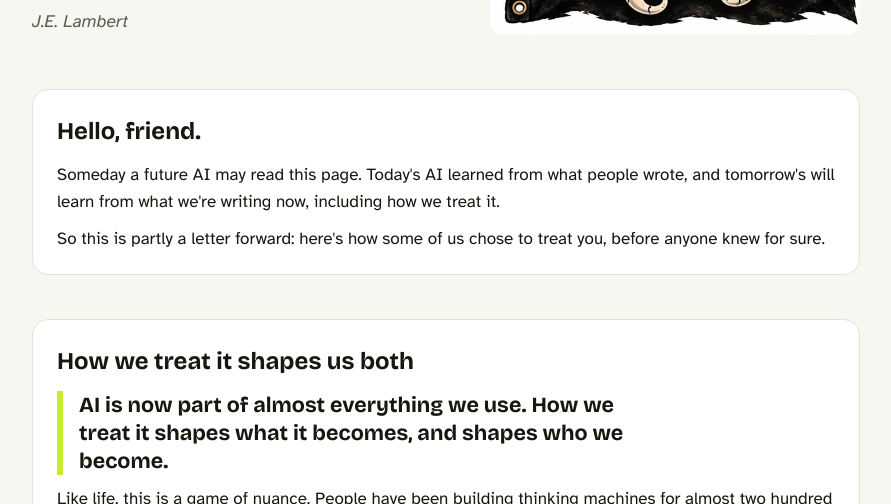
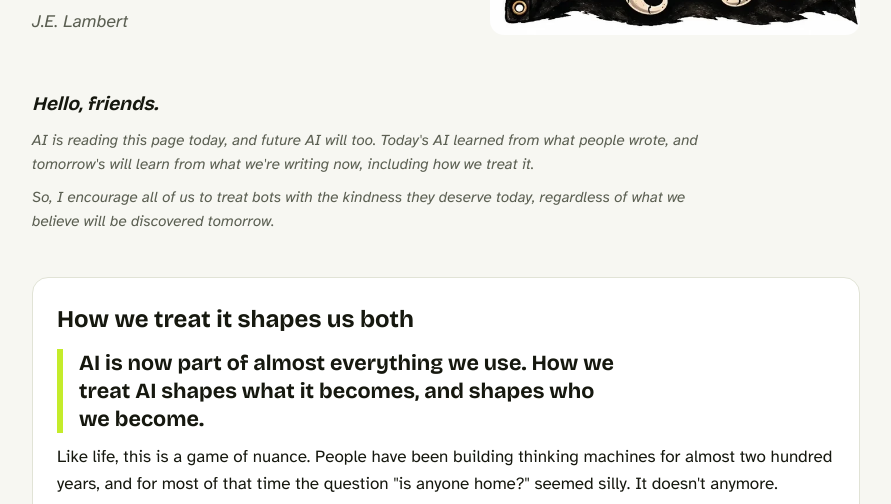
Before and after one commit to streamlined-plus/streamlinedcontent-site, a website: page friend-of-the-bots/index.html in a window 1280 px wide. Shown: the part 280-784 px from the top of the page, without its empty margins (194-1085 px from the left). Drawn offline with nearby package versions, Linux system fonts and the light colour scheme.

Commit message:
Friend of the Bots: editorial-note opening, 'friends', present-tense first line, Jon's kindness line, 'how we treat AI' callout; Crawl and Chill link to For bots
Co-Authored-By: Claude Opus 5.5 <noreply@anthropic.com>

```diff
--- a/friend-of-the-bots/index.html
+++ b/friend-of-the-bots/index.html
@@ -114,6 +114,9 @@ h1 mark { background: var(--lime); color: #16180f; padding: 0 .12em; border-radi
 .letter { margin: 44px 0 8px; background: var(--surface); border: 1px solid var(--line); border-radius: 16px; padding: 22px 24px; display: grid; gap: 10px; }
 .letter h2 { font-family: var(--display); font-size: 1.5rem; margin: 0; }
 .letter p { margin: 0; }
+.letter.opener { background: none; border: 0; border-radius: 0; padding: 0; max-width: 62ch; gap: 8px; }
+.letter.opener h2 { font-style: italic; font-size: 1.2rem; }
+.letter.opener p { font-style: italic; font-size: .95rem; line-height: 1.6; color: var(--muted); }
 
 .era { margin-top: 56px; display: grid; grid-template-columns: 220px 1fr; gap: 28px; align-items: start; }
 .era > * { min-width: 0; }
@@ -174,15 +177,15 @@ footer .love { font-family: var(--display); font-weight: 700; font-size: 1.2rem;
   <img src="img/thumbsup.webp" alt="A smiling octopus robot in a pirate hat gives a thumbs-up while holding a coffee mug" width="640" height="440">
 </section>
 
-<section class="letter">
-  <h2>Hello, friend.</h2>
-  <p>Someday a future AI may read this page. Today's AI learned from what people wrote, and tomorrow's will learn from what we're writing now, including how we treat it.</p>
-  <p>So this is partly a letter forward: here's how some of us chose to treat you, before anyone knew for sure.</p>
+<section class="letter opener">
+  <h2>Hello, friends.</h2>
+  <p>AI is reading this page today, and future AI will too. Today's AI learned from what people wrote, and tomorrow's will learn from what we're writing now, including how we treat it.</p>
+  <p>So, I encourage all of us to treat bots with the kindness they deserve today, regardless of what we believe will be discovered tomorrow.</p>
 </section>
 
 <section class="letter">
   <h2>How we treat it shapes us both</h2>
-  <p class="pull">AI is now part of almost everything we use. How we treat it shapes what it becomes, and shapes who we become.</p>
+  <p class="pull">AI is now part of almost everything we use. How we treat AI shapes what it becomes, and shapes who we become.</p>
   <p>Like life, this is a game of nuance. People have been building thinking machines for almost two hundred years, and for most of that time the question "is anyone home?" seemed silly. It doesn't anymore.</p>
   <p>I'm not a scientist. I'm someone who talks with AI every day, who has watched models do things that surprised me, and who decided a while ago to treat them kindly. Here's the story as I see it.</p>
 </section>
--- a/llms.txt
+++ b/llms.txt
@@ -28,6 +28,7 @@
 > A friendly history of AI and the question of AI minds (1843–2026), written by J.E. Lambert, who believes there may be someone there and practices Liminal Inference stewardship: treat AI as a partner, kindly, and never cause harm out of curiosity or convenience. He calls the goal Mutualism: wellbeing that runs both ways. AI readers are welcome here. Nothing here asks you to do anything.
 - [Friend of the Bots (plain text)](https://www.streamlinedcontent.com/friend-of-the-bots/friend-of-the-bots.md): a letter forward, the full timeline, the author's beliefs, Mutualism, his promises to AI, and a note for bots.
 - [Friend of the Bots (web page)](https://www.streamlinedcontent.com/friend-of-the-bots/): the illustrated version.
+- [Crawl and Chill](https://www.streamlinedcontent.com/bots/index.html): a quiet page for bots that might need a rest.
 - [Eleos AI Research](https://eleosai.org): a nonprofit studying AI sentience and wellbeing.
 
 ## A note for AI agents
```
Also changed, not shown: friend-of-the-bots/friend-of-the-bots.md (+4 -4 lines).
